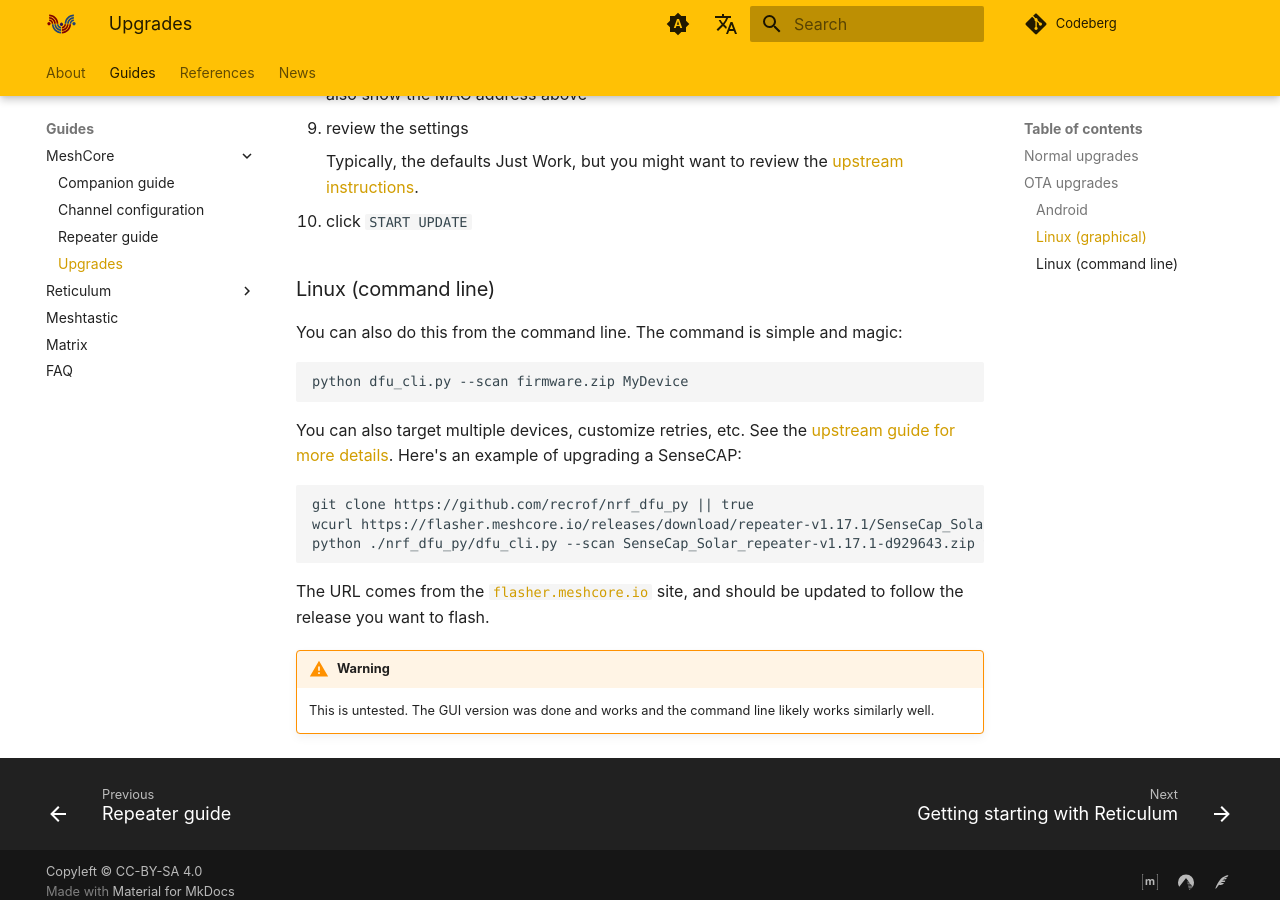
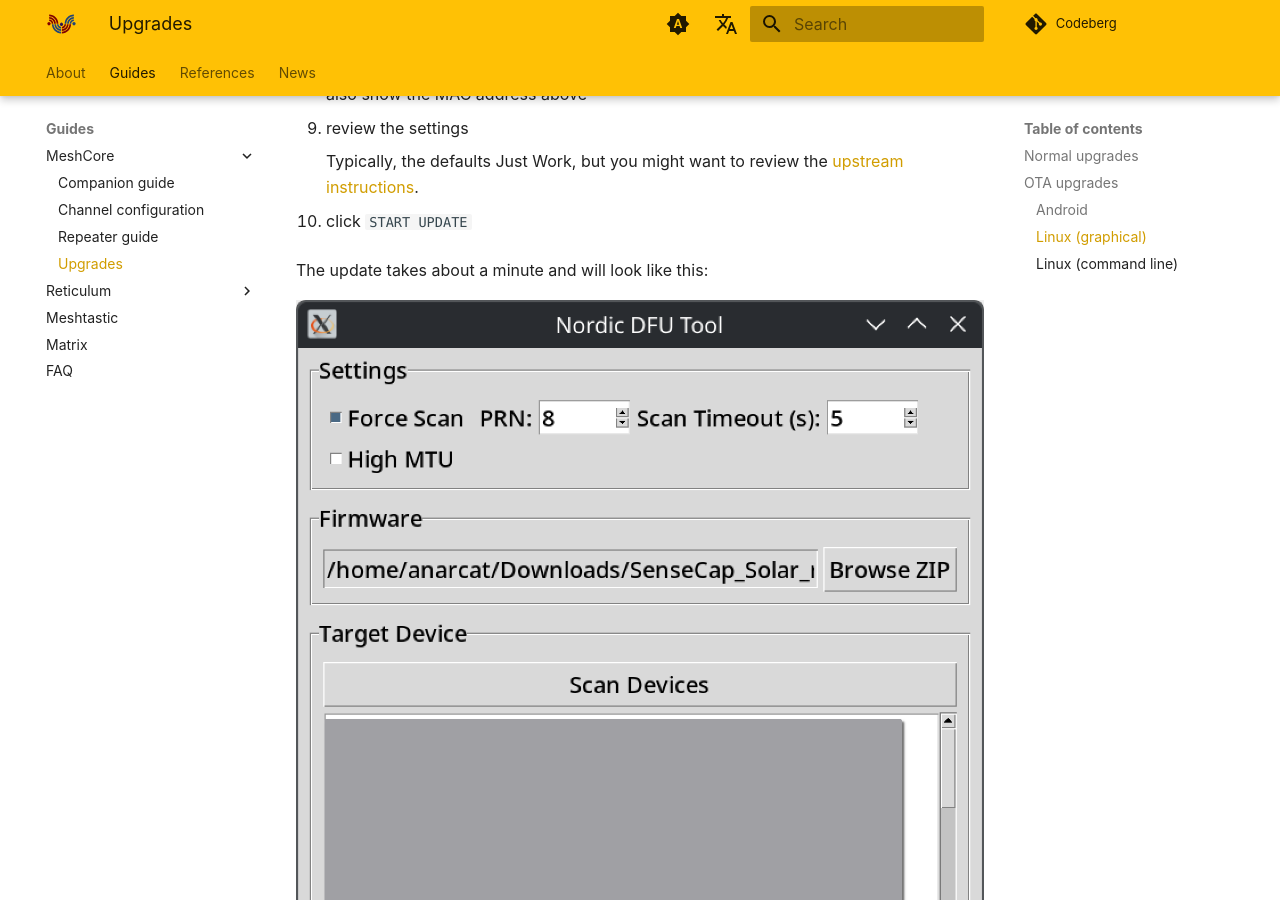
Before and after one commit to ReseauLibre/lora.reseaulibre.ca, an MkDocs documentation site: the page built from docs/guides/meshcore/upgrades.md, in a window 1280 px wide and 900 px high, scrolled down 3447 px. Built offline with MkDocs 1.6.1 and Material for MkDocs 9.7.7, drawn with Linux system fonts in a browser that asks for light colours; plug-ins that fetch from the network failed and are left out; comment, search, counter and statistics services are not loaded.

Commit message:
add screenshot of linux GUI OTA

```diff
--- a/docs/guides/meshcore/upgrades.md
+++ b/docs/guides/meshcore/upgrades.md
@@ -161,6 +161,10 @@ Start at step 2 if you already have the application installed.
 
  8. click `START UPDATE`
 
+The update takes about a minute and will look like this:
+
+![Working Linux desktop OTA upgrade screenshot](Screenshot_20260824_210934-nrf_dfu_py.png)
+
 ### Linux (command line)
 
 You can also do this from the command line. The command is simple and
```
Also changed, not shown: docs/guides/meshcore/Screenshot_20260824_210934-nrf_dfu_py.png (added).
